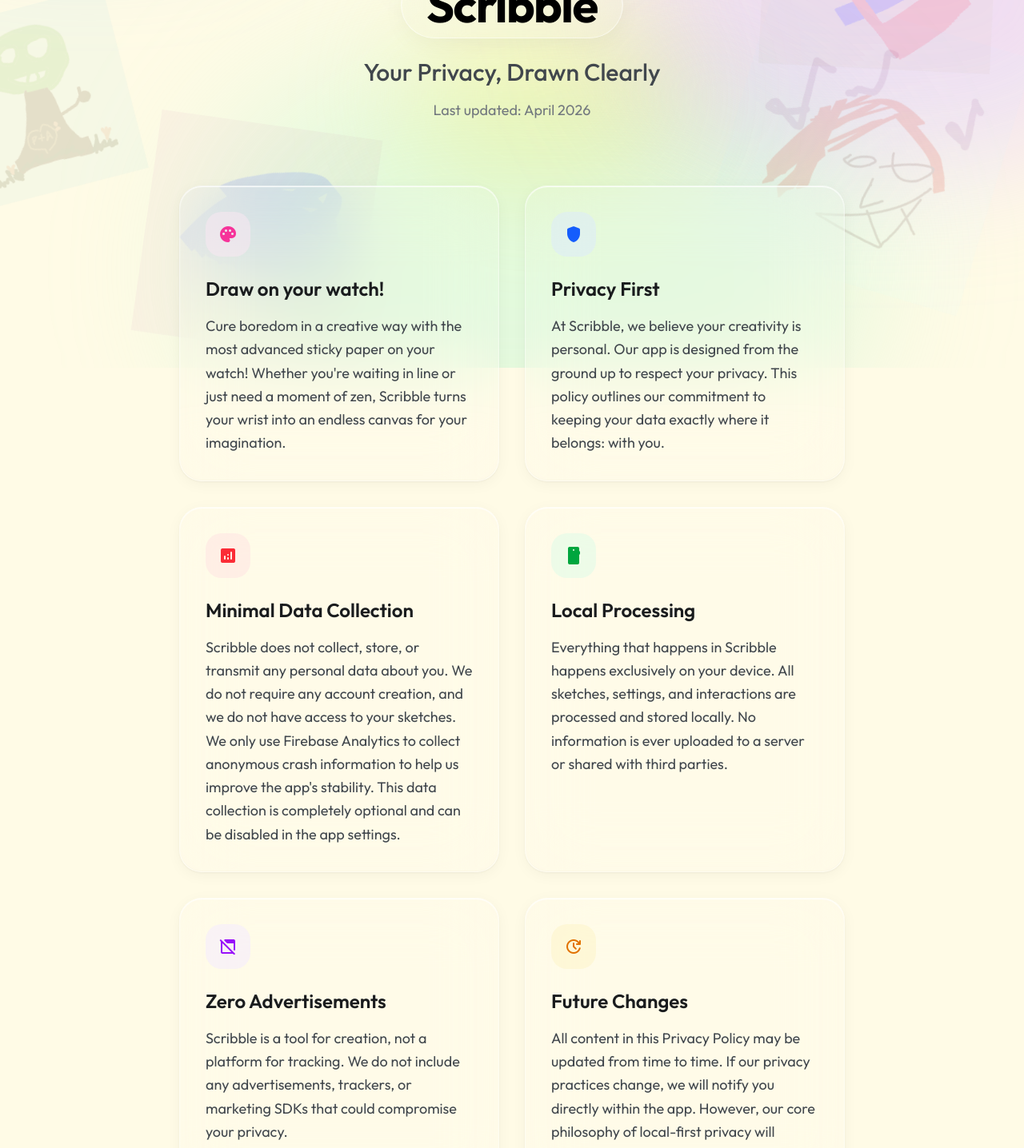
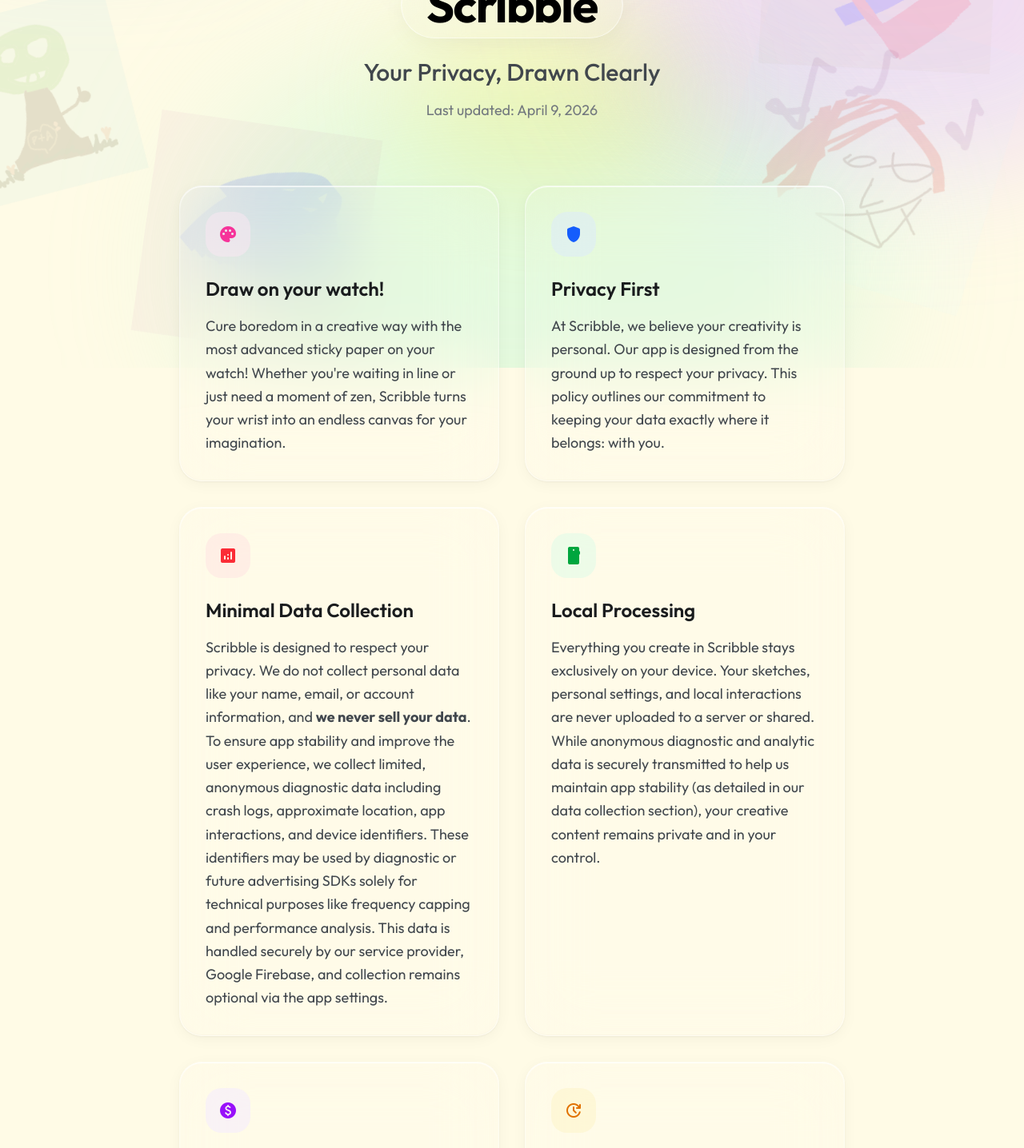
Before and after one commit to Saderius/scribble-privacy-policy, a React (Vite) app: page / in a window 1280 px wide. Shown: the part 340-1776 px from the top of the page at 80% size. Built offline with nearby package versions, Linux system fonts and the light colour scheme.

Commit message:
adjustements after adding Firebase

```diff
--- a/src/App.tsx
+++ b/src/App.tsx
@@ -190,7 +190,7 @@
             Your Privacy, Drawn Clearly
           </h2>
           <p className="text-lg text-m3-sys-light-outline max-w-2xl mx-auto">
-            Last updated: April 2026
+            Last updated: April 9, 2026
           </p>
         </motion.header>
 
--- a/src/content/02-no-data.md
+++ b/src/content/02-no-data.md
@@ -7,4 +7,4 @@
 order: 2
 ---
 
-Scribble does not collect, store, or transmit any personal data about you. We do not require any account creation, and we do not have access to your sketches. We only use Firebase Analytics to collect anonymous crash information to help us improve the app's stability. This data collection is completely optional and can be disabled in the app settings.
+Scribble is designed to respect your privacy. We do not collect personal data like your name, email, or account information, and **we never sell your data**. To ensure app stability and improve the user experience, we collect limited, anonymous diagnostic data including crash logs, approximate location, app interactions, and device identifiers. These identifiers may be used by diagnostic or future advertising SDKs solely for technical purposes like frequency capping and performance analysis. This data is handled securely by our service provider, Google Firebase, and collection remains optional via the app settings.
--- a/src/content/03-local-processing.md
+++ b/src/content/03-local-processing.md
@@ -7,4 +7,4 @@
 order: 3
 ---
 
-Everything that happens in Scribble happens exclusively on your device. All sketches, settings, and interactions are processed and stored locally. No information is ever uploaded to a server or shared with third parties.
+Everything you create in Scribble stays exclusively on your device. Your sketches, personal settings, and local interactions are never uploaded to a server or shared. While anonymous diagnostic and analytic data is securely transmitted to help us maintain app stability (as detailed in our data collection section), your creative content remains private and in your control.
--- /dev/null
+++ b/src/content/04-ads-payments.md
@@ -0,0 +1,10 @@
+---
+id: ads-payments
+icon: monetization_on
+title: Ads & Payments
+color: text-purple-600
+bg: bg-purple-100/50
+order: 4
+---
+
+Scribble is a tool for creation, and it's important that development remains sustainable. While the app **currently does not include ads or payments**, we may include non-intrusive advertisements or one-time premium features in the future. We explicitly promise that **we will never sell your personal data** to third parties or advertisers. Any future payments will be handled securely through the Google Play Store.
--- a/src/content/04-zero-ads.md
+++ /dev/null
@@ -1,10 +0,0 @@
----
-id: zero-ads
-icon: ad_off
-title: Zero Advertisements
-color: text-purple-600
-bg: bg-purple-100/50
-order: 4
----
-
-Scribble is a tool for creation, not a platform for tracking. We do not include any advertisements, trackers, or marketing SDKs that could compromise your privacy.
```
Also changed, not shown: 1 other file (tests, documents, lock files or other folders).
